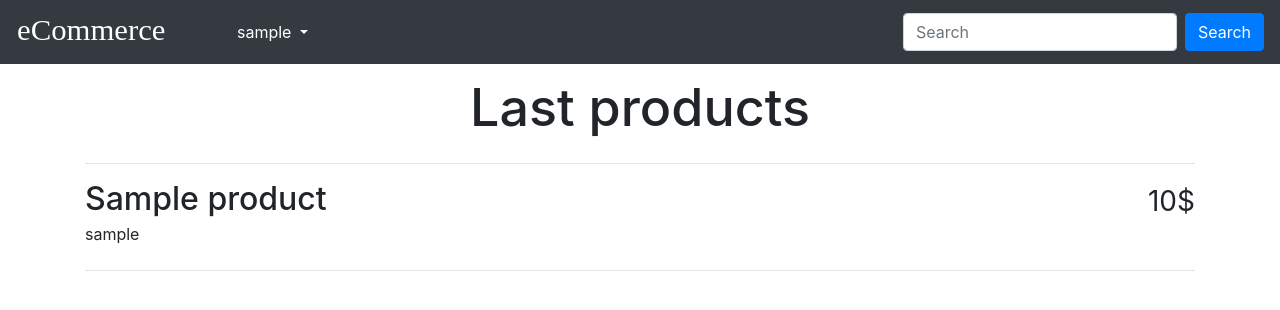
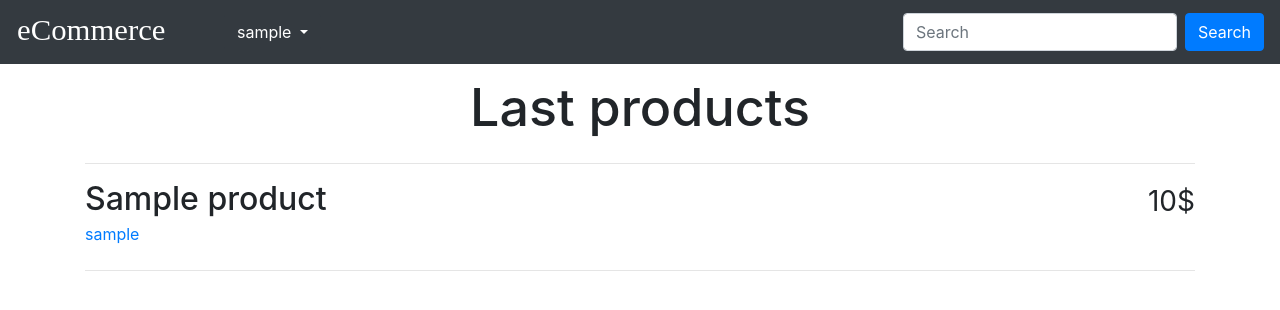
Before and after one commit to ToniIvars/Django-eCommerce, a Django app: page / in a window 1280 px wide. Shown: the top 310 px of the page. Run offline with Django 3.2, Linux system fonts and the light colour scheme; a user stored in the database is signed in; tables that the repository leaves empty hold one stand-in row (values such as "Sample post"); some libraries are stand-ins or nearby versions.

Commit message:
Added a link to the seller profile in the products shown in the index

```diff
--- a/eCommerce/templates/store/base.html
+++ b/eCommerce/templates/store/base.html
@@ -28,6 +28,10 @@
 
         h1 {
             font-size: 3.25rem;
+        }
+
+        a:hover, a:active {
+            text-decoration: none;
         }
     </style>
 </head>
--- a/eCommerce/templates/store/index.html
+++ b/eCommerce/templates/store/index.html
@@ -12,7 +12,7 @@
                 <h2 class="m-0">{{product.name}}</h2>
                 <p class="price m-0">{{product.price}}$</p>
             </div>
-            <p class="m-0">{{product.seller}}</p>
+            <a href="{% url 'view_profile' profile=product.seller %}" class="m-0">{{product.seller}}</a>
         </div>
         <hr>
     {% endfor %}
```
